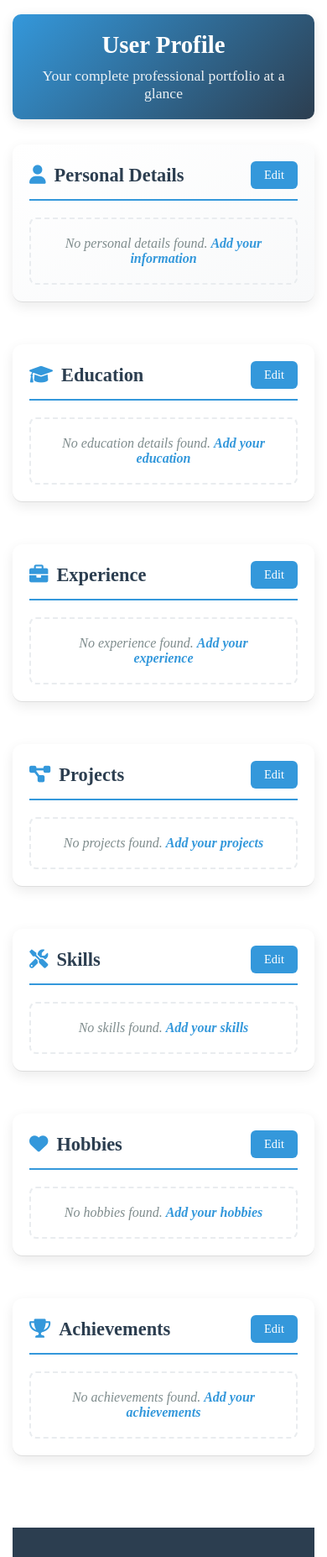
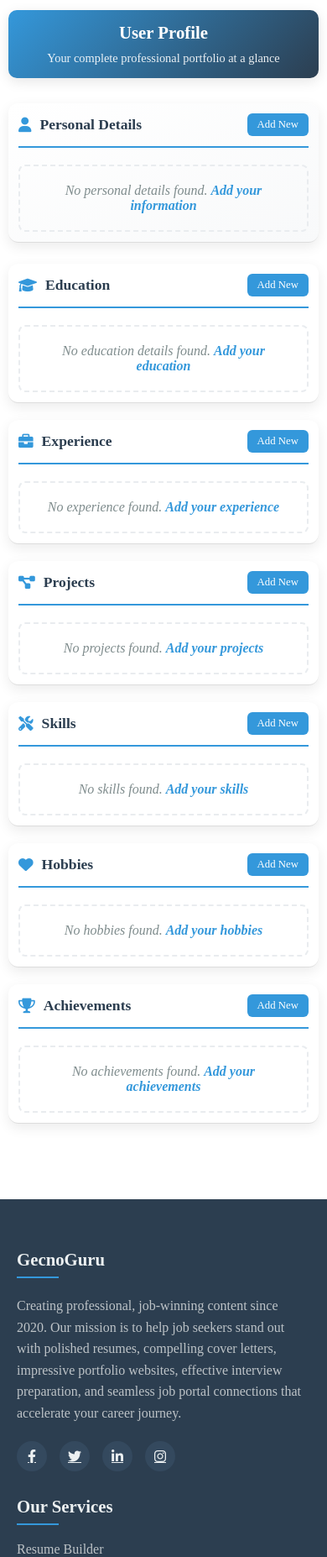
Before and after one commit to nerajlal/GecnoGuru, a PHP site: page /profile.php in a window 390 px wide. Shown: the part 58-1912 px from the top of the page at 84% size. Run offline with PHP 8.4, Linux system fonts and the light colour scheme; the visitor is signed in with stand-in values (Sample User, id 1); data comes from the database, SQL or seed files in the repository.

Commit message:
Update profile.php

```diff
--- a/profile.php
+++ b/profile.php
@@ -151,18 +151,21 @@
             margin-bottom: 25px;
         }
 
+
 /* Then set up the grid for everything else */
 .sections-grid {
-            display: grid;
-            grid-template-columns: repeat(2, 1fr);
-            gap: 25px;
+    column-count: 2;
+    column-gap: 25px;
     width: 100%;
 }
 
 /* Style for all sections */
 .section {
+    display: inline-block;
     width: 100%;
     margin-bottom: 25px;
+    break-inside: avoid;
+    page-break-inside: avoid;
     background-color: white;
     border-radius: 12px;
     box-shadow: 0 5px 15px rgba(0, 0, 0, 0.08);
@@ -180,8 +183,8 @@
     background: linear-gradient(to bottom right, #ffffff, #f8f9fa);
     margin-bottom: 25px;
     width: 100%;
-            grid-column: 1 / -1;
 }
+
 
         .section-title {
             color: #2c3e50;
@@ -310,29 +313,80 @@
 
         @media (max-width: 992px) {
     .sections-grid {
-                grid-template-columns: 1fr;
-            }
-
-            .info-grid {
-                grid-template-columns: 1fr;
+        column-count: 1;
     }
 }
 
 @media (max-width: 768px) {
     .profile-container {
+        padding: 10px;
+    }
+
+    .profile-header {
         padding: 15px;
     }
 
-            .profile-header {
-                padding: 20px;
+    .profile-header h1 {
+        font-size: 1.5rem;
     }
 
-            .profile-header h1 {
-                font-size: 1.8rem;
+    .profile-header p {
+        font-size: 0.9rem;
+    }
+
+    .sections-grid {
+        column-count: 1;
+        column-gap: 0;
     }
 
     .section {
-                padding: 20px;
+        width: 100%;
+        margin-bottom: 20px;
+        padding: 15px;
+        break-inside: avoid;
+    }
+
+    .section-title h2 {
+        font-size: 1.2rem;
+    }
+
+    .edit-btn {
+        padding: 6px 12px;
+        font-size: 0.8rem;
+    }
+
+    .info-grid {
+        grid-template-columns: 1fr;
+        gap: 10px;
+    }
+
+    .education-item,
+    .experience-item,
+    .project-item,
+    .skill-item,
+    .hobby-item,
+    .achievement-item {
+        padding: 10px;
+        margin-bottom: 10px;
+    }
+
+    .info-label,
+    .info-value {
+        font-size: 0.9rem;
+    }
+}
+
+@media (max-width: 480px) {
+    .profile-header h1 {
+        font-size: 1.3rem;
+    }
+
+    .section-title h2 {
+        font-size: 1.1rem;
+    }
+
+    .section {
+        padding: 12px;
     }
 }
     </style>
@@ -349,12 +403,12 @@
             <p>Your complete professional portfolio at a glance</p>
         </div>
 
-        <div class="sections-grid">
+
             <!-- Personal Details Section -->
             <div class="section personal">
                 <div class="section-title">
                     <h2><i class="fas fa-user"></i> Personal Details</h2>
-                    <a href="upersonal.php" class="edit-btn">Edit</a>
+                    <a href="upersonal.php" class="edit-btn">Add New</a>
                 </div>
 
                 <?php if (!empty($personal_details) && isset($personal_details[0])): ?>
@@ -416,12 +470,12 @@
                     <div class="empty-message">No personal details found. <a href="upersonal.php">Add your information</a></div>
                 <?php endif; ?>
             </div>
-
+            <div class="sections-grid">
             <!-- Education Section -->
             <div class="section">
                 <div class="section-title">
                     <h2><i class="fas fa-graduation-cap"></i> Education</h2>
-                    <a href="ueducation.php" class="edit-btn">Edit</a>
+                    <a href="ueducation.php" class="edit-btn">Add New</a>
                 </div>
 
                 <?php if (!empty($education_details)): ?>
@@ -457,7 +511,7 @@
             <div class="section">
                 <div class="section-title">
                     <h2><i class="fas fa-briefcase"></i> Experience</h2>
-                    <a href="uexperience.php" class="edit-btn">Edit</a>
+                    <a href="uexperience.php" class="edit-btn">Add New</a>
                 </div>
 
                 <?php if (!empty($experience_details)): ?>
@@ -503,7 +557,7 @@
             <div class="section">
                 <div class="section-title">
                     <h2><i class="fas fa-project-diagram"></i> Projects</h2>
-                    <a href="uprojects.php" class="edit-btn">Edit</a>
+                    <a href="uprojects.php" class="edit-btn">Add New</a>
                 </div>
 
                 <?php if (!empty($projects_details)): ?>
@@ -553,30 +607,47 @@
                  <div class="section">
                     <div class="section-title">
                         <h2><i class="fas fa-tools"></i> Skills</h2>
-                    <a href="uskills.php" class="edit-btn">Edit</a>
+                        <a href="uskills.php" class="edit-btn">Add New</a>
                     </div>
+                    <?php if (!empty($skills_details)): ?>
+                        <?php
+                            // Map proficiency levels to percentages
+                            $proficiency_map = array(
+                                'beginner' => 25,
+                                'intermediate' => 50,
+                                'advanced' => 75,
+                                'expert' => 100
+                            );
+                        ?>
 
-                <?php if (!empty($skills_details)): ?>
                         <?php foreach ($skills_details as $skill): ?>
+                            <?php
+                                // Convert the proficiency text to lowercase and map to percentage
+                                $proficiency_key = strtolower(trim($skill['proficiency']));
+                                $proficiency_value = isset($proficiency_map[$proficiency_key]) ? $proficiency_map[$proficiency_key] : 0;
+                            ?>
+
                             <div class="skill-item">
                                 <div class="info-group">
                                     <div class="info-label">Skill</div>
-                                <div class="info-value"><?php echo htmlspecialchars($skill['skill']) ?></div>
+                                    <div class="info-value"><?php echo htmlspecialchars($skill['skill']); ?></div>
                                 </div>
 
                                 <div class="info-group">
                                     <div class="info-label">Proficiency</div>
                                     <div class="skill-proficiency">
-                                    <div class="info-value"><?php echo htmlspecialchars($skill['proficiency']) ?>%</div>
-                                    <div class="skill-progress">
-                                        <div class="progress-bar" style="width: <?php echo $skill['proficiency'] ?>%"></div>
+                                        <div class="info-value"><?php echo ucfirst($proficiency_key) . " ({$proficiency_value}%)"; ?></div>
+                                        <div class="skill-progress" style="background: #eee; border-radius: 4px; height: 8px; overflow: hidden;">
+                                            <div class="progress-bar" style="width: <?php echo $proficiency_value; ?>%;"></div>
                                         </div>
                                     </div>
                                 </div>
 
                                 <div class="info-group">
                                     <div class="info-label">Description</div>
-                                <div class="info-value"><?php echo !empty($skill['skill_description']) ? nl2br(htmlspecialchars($skill['skill_description'])) : 'No description' ?></div>
+                                    <div class="info-value">
+                                        <?php echo !empty($skill['skill_description']) ? nl2br(htmlspecialchars($skill['skill_description'])) : 'No description'; ?>
+                                    </div>
                                 </div>
                             </div>
                         <?php endforeach; ?>
@@ -589,7 +660,7 @@
             <div class="section">
                 <div class="section-title">
                     <h2><i class="fas fa-heart"></i> Hobbies</h2>
-                    <a href="uhobbies.php" class="edit-btn">Edit</a>
+                    <a href="uhobbies.php" class="edit-btn">Add New</a>
                 </div>
 
                 <?php if (!empty($hobbies_details)): ?>
@@ -615,7 +686,7 @@
             <div class="section">
                 <div class="section-title">
                     <h2><i class="fas fa-trophy"></i> Achievements</h2>
-                    <a href="uachievements.php" class="edit-btn">Edit</a>
+                    <a href="uachievements.php" class="edit-btn">Add New</a>
                 </div>
 
                 <?php if (!empty($achievements_details)): ?>
@@ -647,8 +718,8 @@
                 <?php endif; ?>
             </div>
         </div>
+        </div>
+        <?php include('footer.php'); ?>
 
-        <?php include('footer.php'); ?>
-    </div>
 </body>
 </html>
```
Lines whose indentation alone changed are shown as unchanged.
